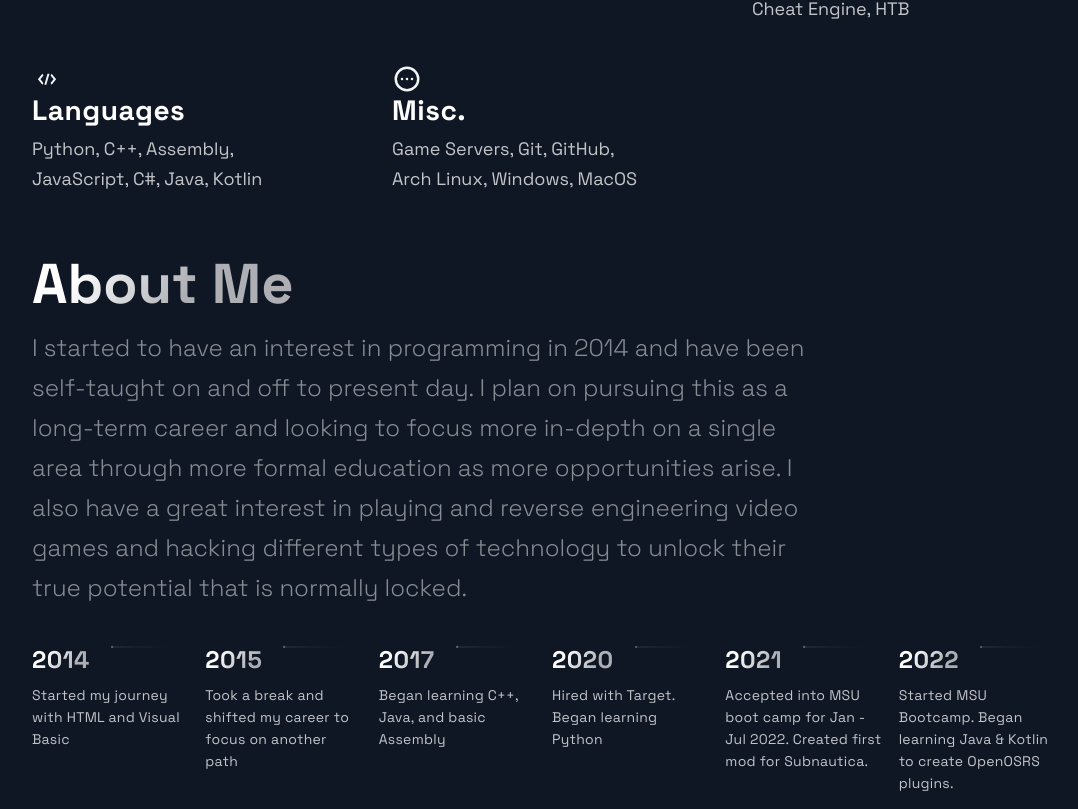
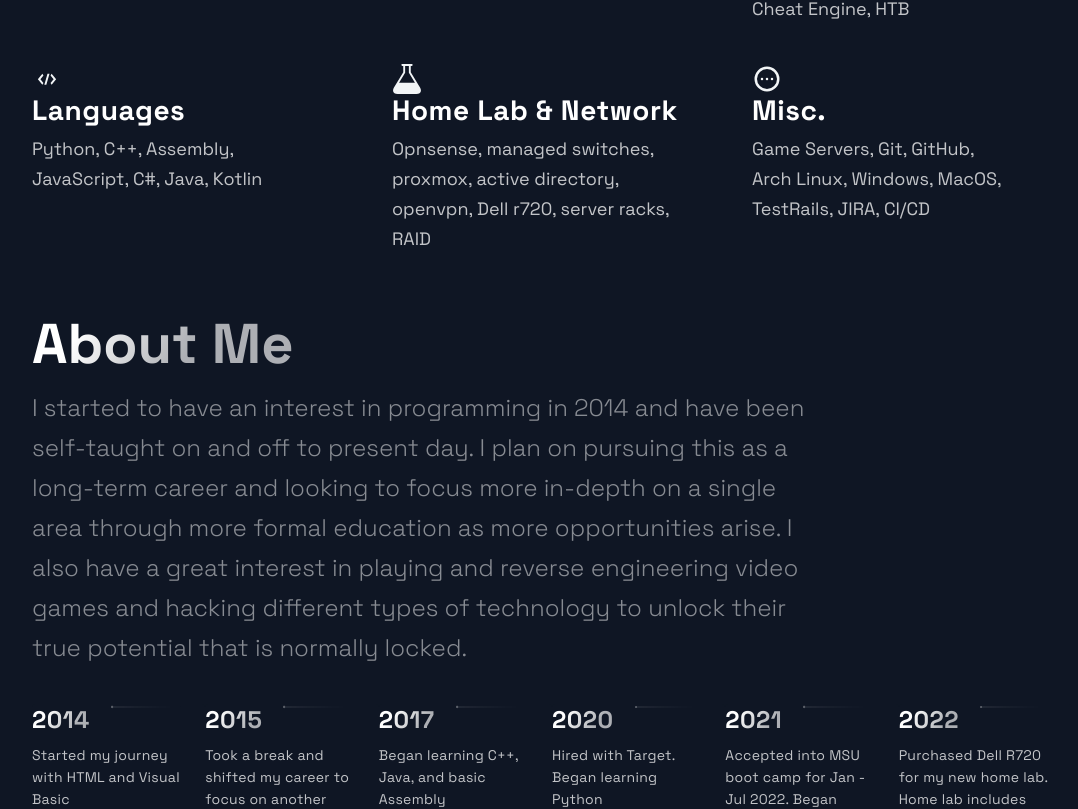
Before and after one commit to Anjato/website-portfolio, a Next.js app: page / in a window 1280 px wide. Shown: the part 2957-3766 px from the top of the page, without its empty margins (88-1166 px from the left). Built offline with nearby package versions, Linux system fonts and the light colour scheme.

Commit message:
added new sections & updated information

```diff
--- a/src/components/Technologies/Technologies.js
+++ b/src/components/Technologies/Technologies.js
@@ -10,6 +10,9 @@ import {
 import {
     HiOutlineDotsCircleHorizontal,
 } from 'react-icons/hi';
+import {
+    ImLab,
+} from 'react-icons/im';
 import {
     Section,
     SectionDivider,
@@ -77,12 +80,25 @@ const Technologies = () =>  (
           </ListContainer>
       </ListItem>
           <ListItem>
+              <ImLab size={"3rem"}/>
+              <ListContainer>
+                  <ListTitle>Home Lab & Network</ListTitle>
+                  <ListParagraph>
+                      Opnsense, managed switches, <br/>
+                      proxmox, active directory, <br/>
+                      openvpn, Dell r720, server racks, <br/>
+                      RAID
+                  </ListParagraph>
+              </ListContainer>
+          </ListItem>
+          <ListItem>
               <HiOutlineDotsCircleHorizontal size={"3rem"}/>
               <ListContainer>
                   <ListTitle>Misc.</ListTitle>
                   <ListParagraph>
                       Game Servers, Git, GitHub, <br/>
-                      Arch Linux, Windows, MacOS <br/>
+                      Arch Linux, Windows, MacOS, <br/>
+                      TestRails, JIRA, CI/CD <br/>
                   </ListParagraph>
               </ListContainer>
           </ListItem>
--- a/src/constants/constants.js
+++ b/src/constants/constants.js
@@ -49,6 +49,7 @@ export const TimeLineData = [
   { year: 2015, text: 'Took a break and shifted my career to focus on another path', },
   { year: 2017, text: 'Began learning C++, Java, and basic Assembly', },
   { year: 2020, text: 'Hired with Target. Began learning Python', },
-  { year: 2021, text: 'Accepted into MSU boot camp for Jan - Jul 2022. Created first mod for Subnautica.', },
-  { year: 2022, text: 'Started MSU Bootcamp. Began learning Java & Kotlin to create OpenOSRS plugins.'},
+  { year: 2021, text: 'Accepted into MSU boot camp for Jan - Jul 2022. Began learning full stack web development ahead of boot camp', },
+  { year: 2022, text: 'Purchased Dell R720 for my new home lab. Home lab includes opnsense, proxmox, two servers,' +
+        ' and a managed switched with VLANs.',}
 ];
```
